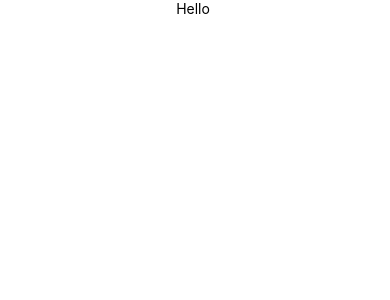
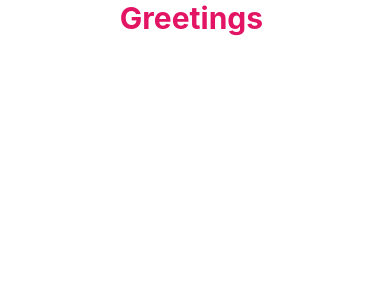
Before and after one commit to Davoleo/Example-React-App, a React Native app: screen / in a window 390 px wide. Shown: the top 300 px of the page. Built offline with nearby package versions, Linux system fonts and the light colour scheme.

Commit message:
Component Styling

```diff
--- a/components/BlinkingText.jsx
+++ b/components/BlinkingText.jsx
@@ -1,30 +1,49 @@
 import React, {Component} from "react"
-import { Text, View } from "react-native"
+import { Text, StyleSheet} from "react-native"
+import Greeting from "./Greeting";
+
+var count = 0;
 
 export default class BlinkText extends Component {
 
     componentDidMount() {
-
         //Toggles the state every second
         setInterval(() => (
             this.setState(previousState => (
                 { isShowingText: !previousState.isShowingText}
             ))
-        ), 1000);
+        ), 2000);
     }
 
     //state object
     state = {isShowingText: true};
 
     render() {
-        if (!this.state.isShowingText) {
+        if (!this.state.isShowingText)
+        {
             return null;
         }
         else
         {
-            return(
-                <Text>{this.props.text}</Text>
-            )
+            count++;
+            if (count % 2 == 0)
+            {
+                return(
+                    <Text>{this.props.text}</Text>
+                )
+            }
+            else
+            {
+                return(
+                    <Text style={bold.bold}>{this.props.text}</Text>
+                )
+            }
         }
     }
 }
+
+const bold = StyleSheet.create({
+    bold: {
+        fontWeight: "bold"
+    }
+})
--- a/components/Greeting.jsx
+++ b/components/Greeting.jsx
@@ -1,15 +1,23 @@
 
 import React, {Component} from "react";
-import {AppRegistry, Text, View } from 'react-native';
+import {AppRegistry, Text, View, StyleSheet } from 'react-native';
 
 export default class Greeting extends Component {
     render() {
         return (
             <View style={{alignItems: "center"}}>
-                <Text>Hello {this.props.name}</Text>
+                <Text style={greetingStyle.big}>Greetings {this.props.name}</Text>
             </View>
         );
     }
 }
 
-AppRegistry.registerComponent("ExampleReactApp", () => Greeting)
+const greetingStyle = StyleSheet.create({
+    big: {
+        color: "#E21463",
+        fontSize: 30,
+        fontWeight: "bold"
+    }
+});
+
+AppRegistry.registerComponent("ExampleReactApp", () => Greeting);
```
